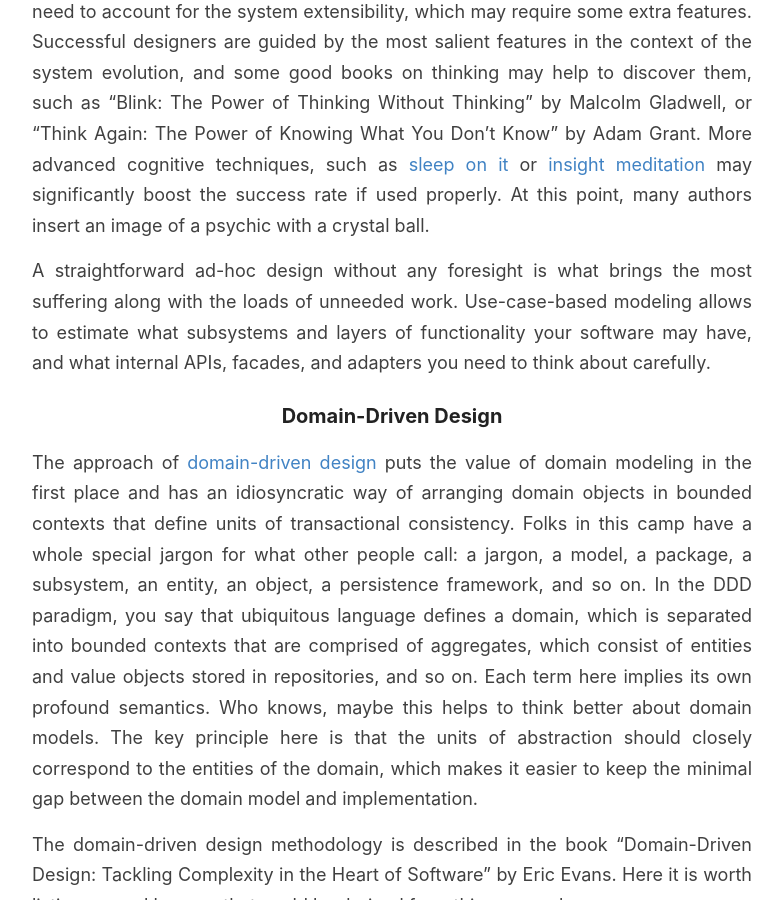
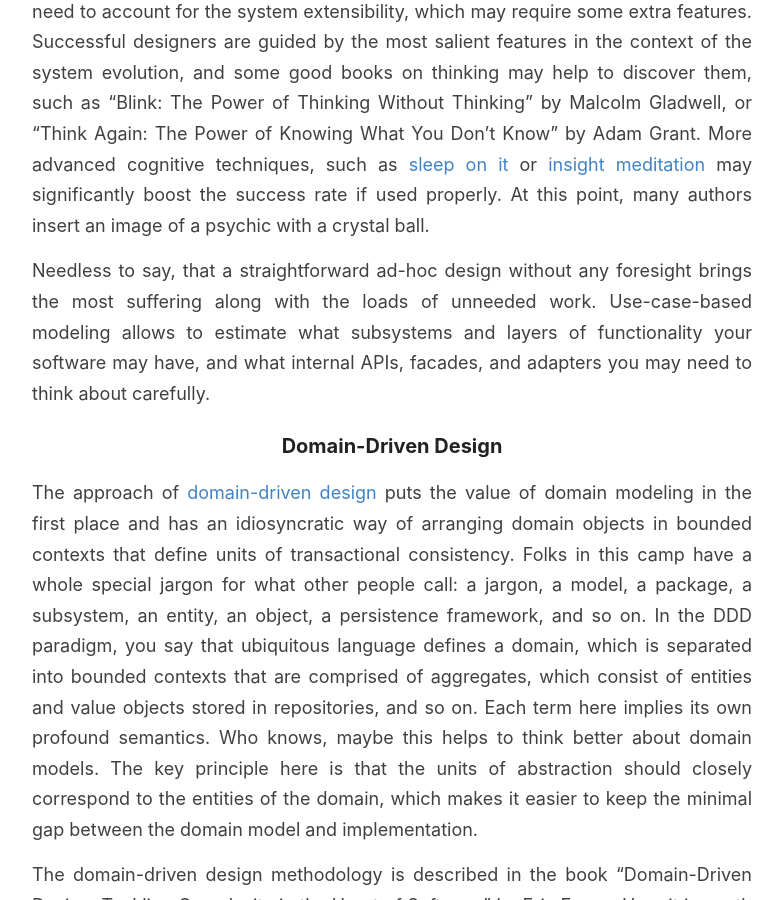
Before and after one commit to GChristensen/posts, a Jekyll site: the page built from _posts/2021-07-07-how-to-design-software-systems-qmark.md, in a window 1280 px wide and 900 px high, scrolled down 3379 px. Shown: the whole window, without its empty margins (248-1031 px from the left). Built offline with Jekyll 4.4.1, drawn with Linux system fonts in a browser that asks for light colours.

Commit message:
post edit

```diff
--- a/_posts/2021-07-07-how-to-design-software-systems-qmark.md
+++ b/_posts/2021-07-07-how-to-design-software-systems-qmark.md
@@ -133,10 +133,10 @@
 may significantly boost the success rate if used properly. At this point, many
 authors insert an image of a psychic with a crystal ball.
 
-A straightforward ad-hoc design without any foresight is what brings the most
+Needless to say, that a straightforward ad-hoc design without any foresight brings the most
 suffering along with the loads of unneeded work. Use-case-based modeling allows
 to estimate what subsystems and layers of functionality your software may have,
-and what internal APIs, facades, and adapters you need to think about carefully.
+and what internal APIs, facades, and adapters you may need to think about carefully.
 
 ### Domain-Driven Design
 
```
